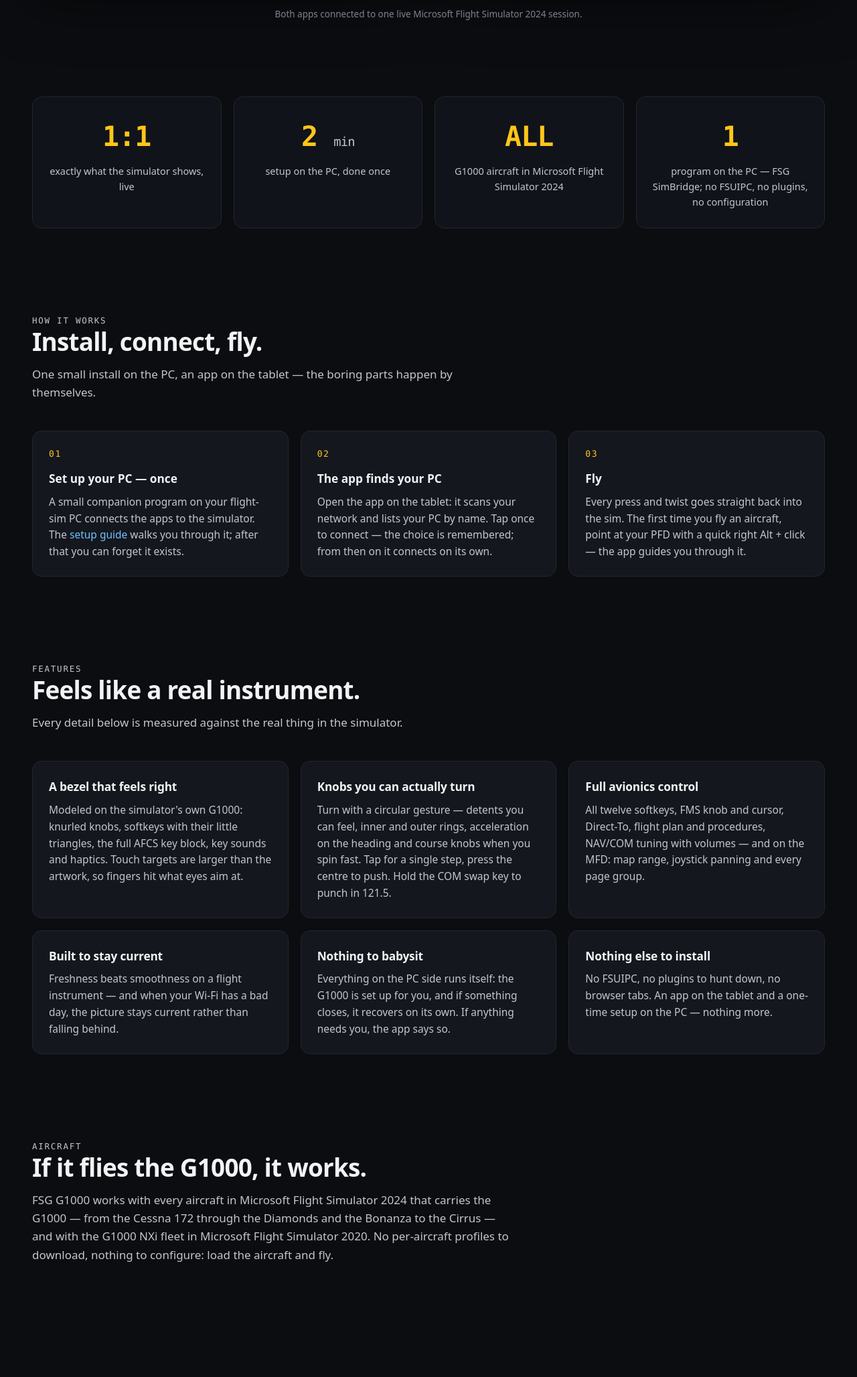
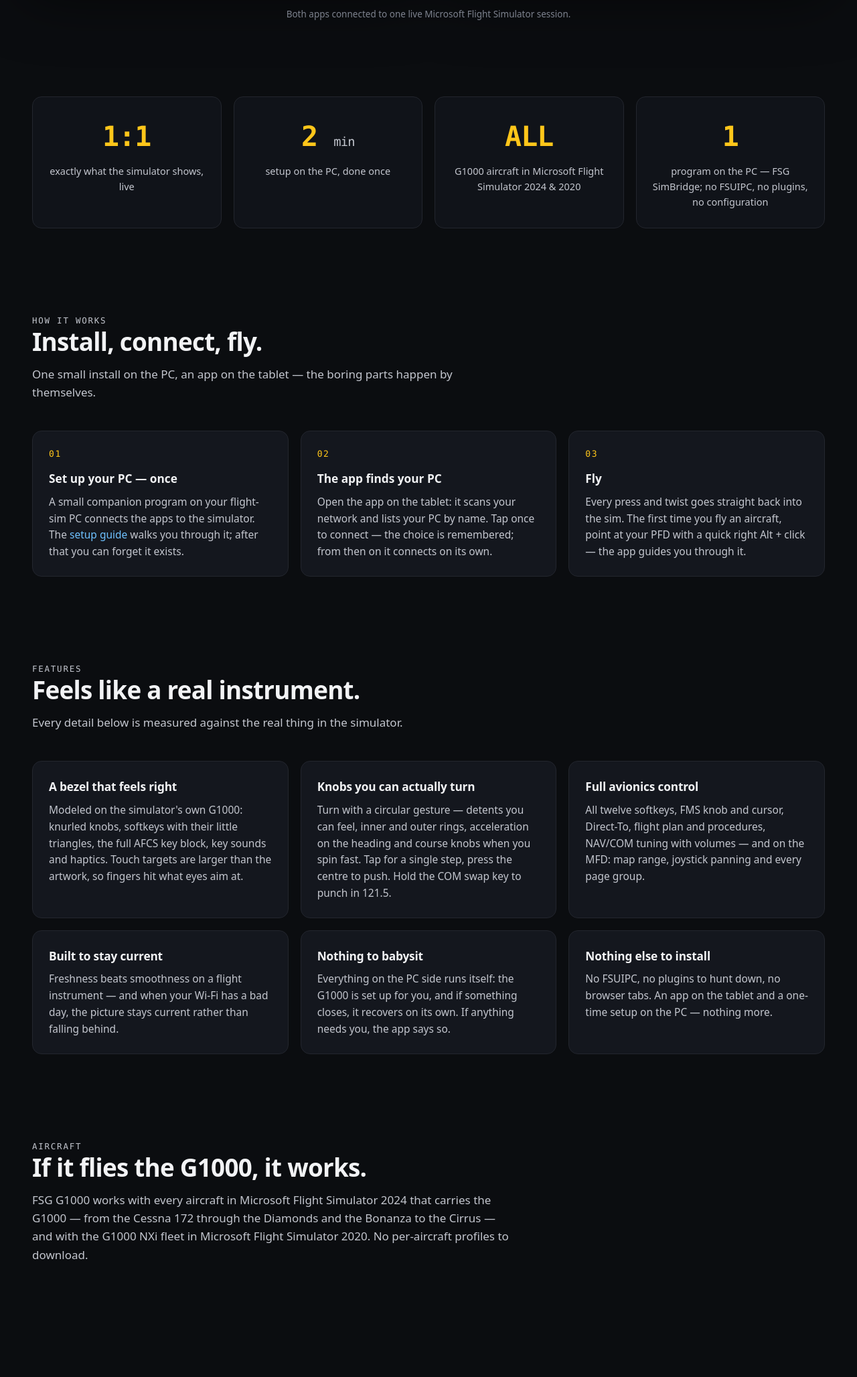
Before and after one commit to chyzy/FSG-Website, a plain HTML site: page index.html in a window 1280 px wide. Shown: the part 924-2980 px from the top of the page at 67% size. Drawn offline with Linux system fonts and the light colour scheme.

Commit message:
issues fix

```diff
--- a/index.html
+++ b/index.html
@@ -82,7 +82,7 @@
           </div>
         </div>
         <figcaption class="visual-caption">
-          Both apps connected to one live Microsoft Flight Simulator 2024 session.
+          Both apps connected to one live Microsoft Flight Simulator session.
         </figcaption>
       </figure>
     </div>
@@ -101,7 +101,7 @@
         </div>
         <div class="stat">
           <div class="num">ALL</div>
-          <div class="desc">G1000 aircraft in Microsoft Flight Simulator 2024</div>
+          <div class="desc">G1000 aircraft in Microsoft Flight Simulator 2024 &amp; 2020</div>
         </div>
         <div class="stat">
           <div class="num">1</div>
@@ -214,8 +214,7 @@
           FSG G1000 works with every aircraft in Microsoft Flight Simulator 2024 that
           carries the G1000 — from the Cessna&nbsp;172 through the Diamonds and the
           Bonanza to the Cirrus — and with the G1000&nbsp;NXi fleet in Microsoft Flight
-          Simulator 2020. No per-aircraft profiles to download, nothing to configure:
-          load the aircraft and fly.
+          Simulator 2020. No per-aircraft profiles to download.
         </p>
       </div>
     </div>
```
Also changed, not shown: setup/index.html (+9 -3 lines).
